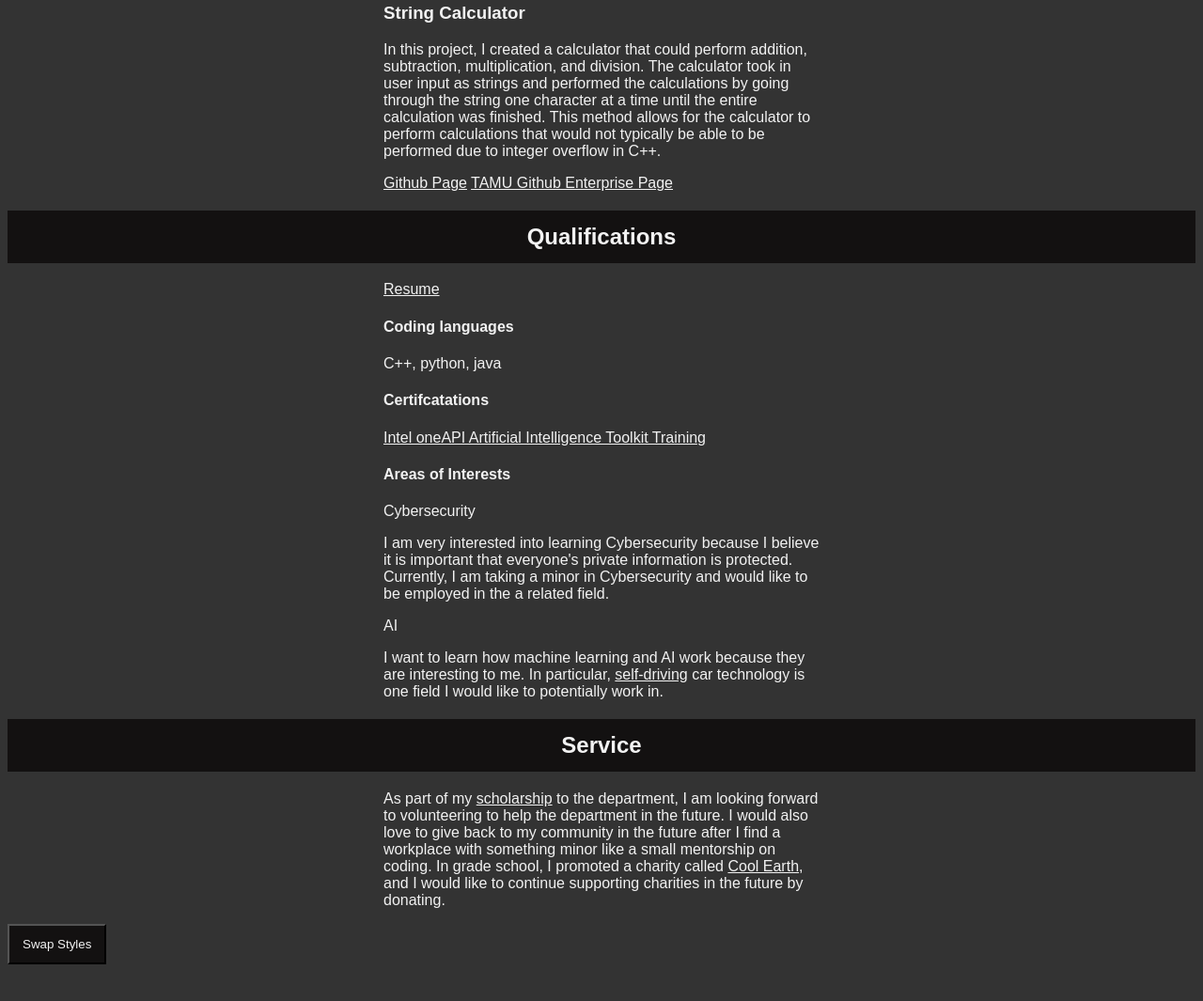
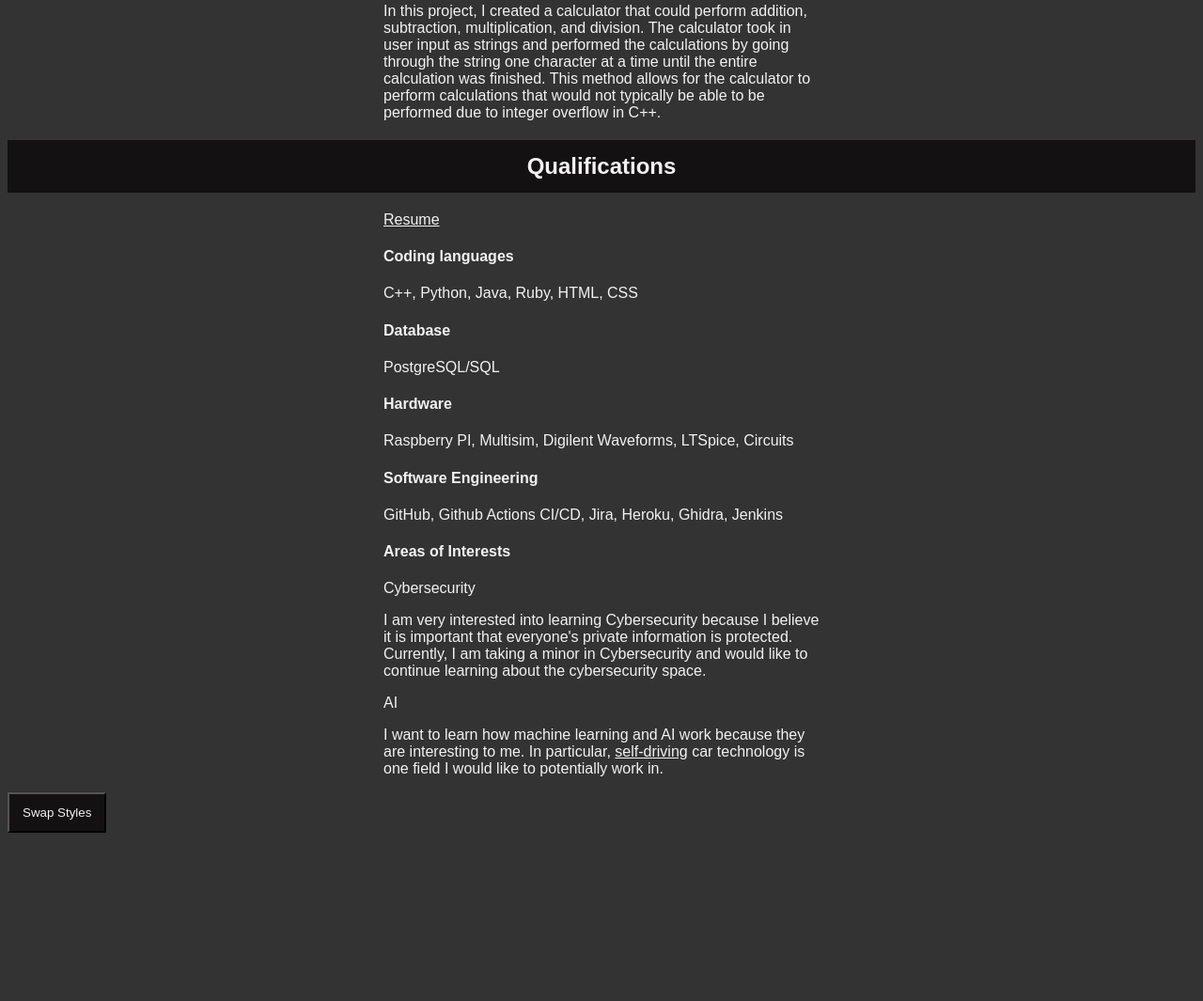
Before and after one commit to phamM302/phamM302.github.io, a plain HTML site: page index.html in a window 1280 px wide. Shown: the part 1019-2084 px from the top of the page at 94% size. After the commit the page ends 1988 px from the top, so only its background shows below. Drawn offline with Linux system fonts and the light colour scheme.

Commit message:
Update index.html

```diff
--- a/index.html
+++ b/index.html
@@ -15,13 +15,12 @@
   <a href="#about_me">About Me</a>
   <a href="#technical_portfolio">Technical Portfolio</a>
   <a href="#qualifications">Qualifications</a>
-  <a href="#service">Service</a>
 </div>
 
 <body>
   <h2><a id="about_me">About me</a></h2>
     <p>
-      I am currently a junior in <a href="https://engineering.tamu.edu/ce/about/index.html" target="_blank">Computer Engineering</a> that is also pursuing a
+      I am currently a senior in <a href="https://engineering.tamu.edu/ce/about/index.html" target="_blank">Computer Engineering</a> that is also pursuing a
       <a href="https://engineering.tamu.edu/mtde/academics/degrees/undergraduate/cybersecurity-minor/index.html" target="_blank">Cybersecurity</a> minor.
       My hobbies are playing games as well as learning to cook.
       As a programmer, I am looking forward to always learning what is new and recieving teaching under others.
@@ -29,7 +28,7 @@
       As a person, I am excited to learn about other people's cultures and seeing other people's viewpoints.
     </p>
   <h2><a id="technical_portfolio">Technical Portfolio</a></h2>
-    <h3>Client Server Connection</h3>
+    <h3>Autodrive Challenge - TAMU Undergraduate Research</h3>
       <p>
         In my Introduction to Computer Systems Class, I created a connection between Client
         and Server using multiple different connections like a FIFO channel and a TCP channel.
@@ -42,7 +41,7 @@
         the client and server on virtual machines hosted on <a href="https://cloud.google.com/" target="_blank">Google's cloud</a> to connect them
         between one another.
       </p>
-    <h3>Linux Shell</h3>
+    <h3>AI Auto Aim Coil Gun</h3>
       <p>
         For this project, I recreated the Linux shell using exec functions. Commands like grep,
         ls, and echo could be used in this shell. The program used a lot of string manipulation
@@ -52,47 +51,43 @@
         command. For the pipelining to work, I used a fork to create child processes that
         executed commands. At the end of the program, I used waitpid to kill zombie processes.
       </p>
-    <h3>String Calculator</h3>
+    <h3></h3>
       <p>In this project, I created a calculator that could perform addition, subtraction,
         multiplication, and division. The calculator took in user input as strings and performed
         the calculations by going through the string one character at a time until the entire
         calculation was finished. This method allows for the calculator to perform calculations
         that would not typically be able to be performed due to integer overflow in C++.
       </p>
-    <p>
-      <a href="https://github.com/phamM302/CSCE-Projects" target="_blank">Github Page</a>
-      <a href="https://github.tamu.edu/phammichael1001" target="_blank"> TAMU Github Enterprise Page</a>
-    </p>
   <h2><a id="qualifications">Qualifications</a></h2>
     <p> <a href="Michael Pham Resume.pdf">Resume</a></p>
     <h4>Coding languages</h4>
       <p>
-        C++, python, java
+        C++, Python, Java, Ruby, HTML, CSS
       </p>
-    <h4>Certifcatations</h4>
+    <h4>Database</h4>
       <p>
-        <a href= "https://www.intel.com/content/www/us/en/developer/tools/oneapi/overview.html#gs.ox5skf" target= "_blank">Intel oneAPI Artificial Intelligence Toolkit Training</a>
+        PostgreSQL/SQL
+      </p>
+    <h4>Hardware</h4>
+      <p>
+        Raspberry PI, Multisim, Digilent Waveforms, LTSpice, Circuits
+      </p>
+    <h4>Software Engineering</h4>
+      <p>
+        GitHub, Github Actions CI/CD, Jira, Heroku, Ghidra, Jenkins
       </p>
   <h4>Areas of Interests</h4>
     <p>Cybersecurity</p>
     <p>
       I am very interested into learning Cybersecurity because I believe it is important
       that everyone's private information is protected. Currently, I am taking a minor in Cybersecurity
-      and would like to be employed in the a related field.
+      and would like to continue learning about the cybersecurity space.
     </p>
     <p>AI</p>
     <p>
       I want to learn how machine learning and AI work because they are interesting to me. In particular,
       <a href="https://www.tesla.com/autopilot" target="_blank"> self-driving</a> car technology is one field I would like to potentially work in.
     </p>
-  <h2><a id="service">Service</a></h2>
-    <p>
-      As part of my <a href="https://engineering.tamu.edu/cse/iap/index.html" target="_blank">scholarship</a> to the department,
-      I am looking forward to volunteering to help the department
-      in the future. I would also love to give back to my community in the future after I find a
-      workplace with something minor like a small mentorship on coding. In grade school, I promoted
-      a charity called <a href="https://www.coolearth.org/" target="_blank">Cool Earth</a>, and I would like to continue supporting charities in the future by donating.
-    </p>
   <button onclick="swapStyles()">Swap Styles</button>
 </body>
 </html>
```
